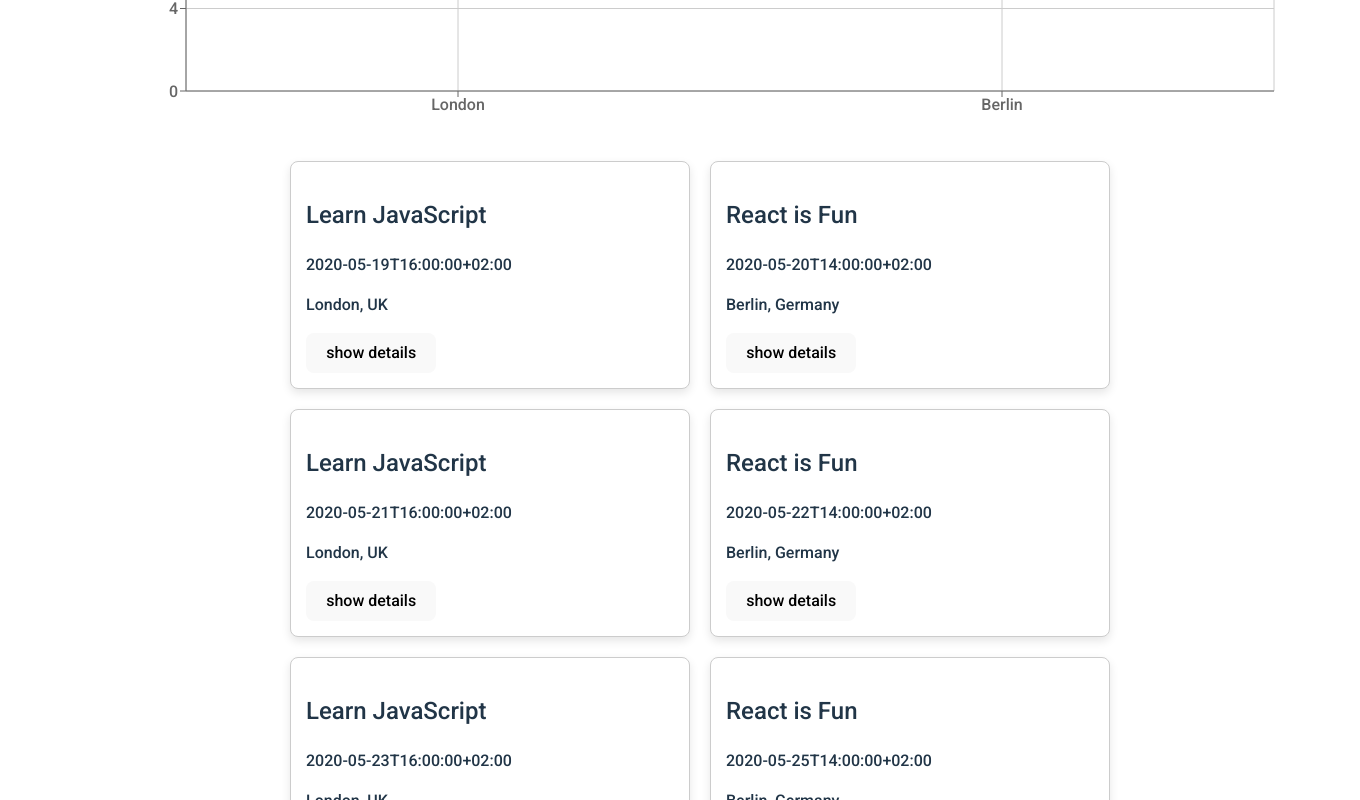
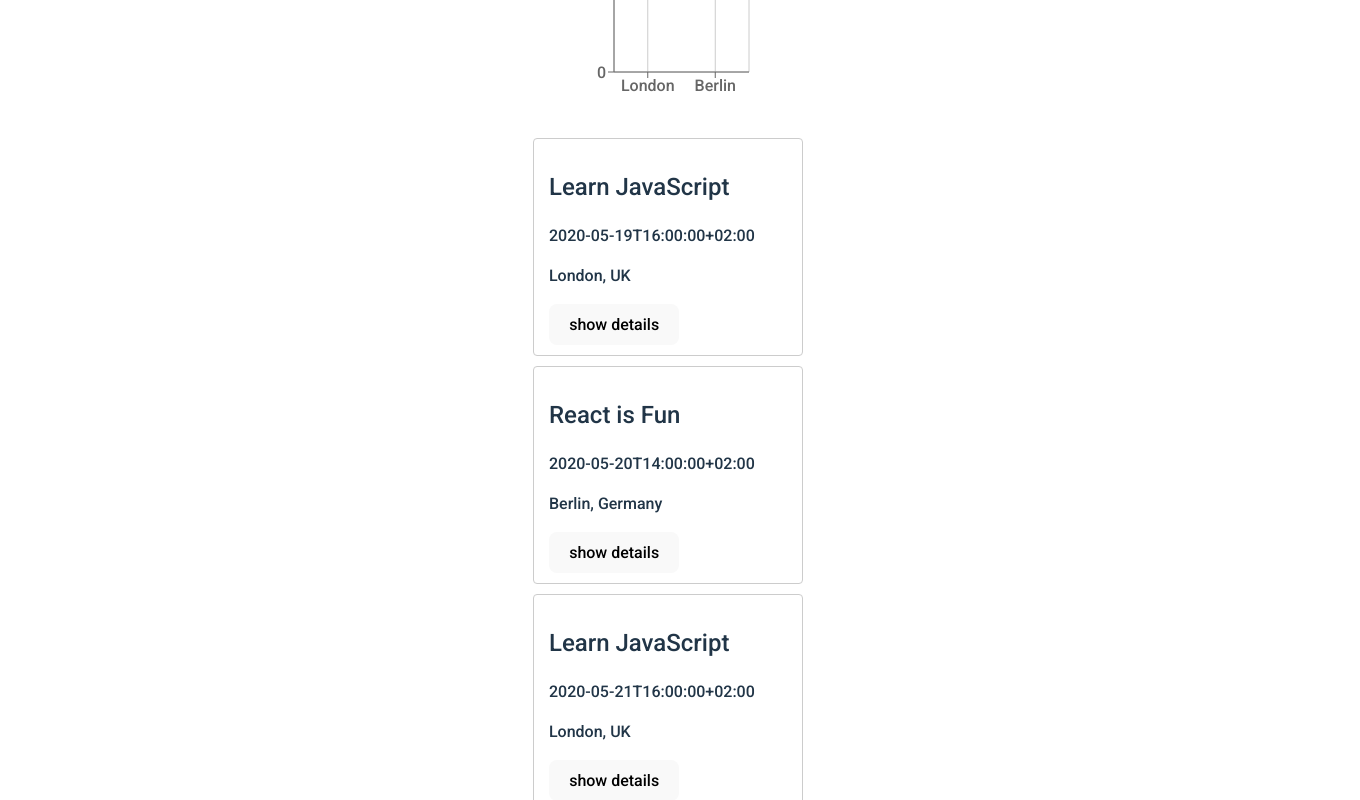
Before and after one commit to lorondo/meet, a React (Vite) app: page / in a window 1280 px wide. Shown: the part 560-1360 px from the top of the page, 1360 px wide, since content can reach past the window. Built offline with nearby package versions, Linux system fonts and the light colour scheme.

Commit message:
Revert "Updated CSS"
This reverts commit 6d2b9b0b0b0dab29d903d4b0b6e6b000701ee292.

```diff
--- a/src/App.css
+++ b/src/App.css
@@ -60,29 +60,15 @@ input[type="number"] {
   box-shadow: 10px 10px 16px -12px rgba(0, 0, 0, 0.75);
 }
 
-#event-list {
-  display: flex;
-  flex-wrap: wrap;
-  justify-content: center; /* Centers the events */
-  gap: 20px; /* Adds spacing between event cards */
-  padding: 0;
-  margin: 20px auto;
-  max-width: 1200px; /* Prevents it from being too wide */
-  list-style: none;
-}
-
-#event-list li {
+.event {
+  padding: 10px 15px;
+  margin-bottom: 10px;
+  text-align: left;
+  border: 1px solid #ccc;
+  border-radius: 4px;
+  position: relative;
   width: 100%;
-  max-width: 400px; /* Ensures events aren't too wide */
-}
-
-.event {
-  background: white;
-  padding: 15px;
-  border-radius: 8px;
-  box-shadow: 0px 4px 10px rgba(0, 0, 0, 0.1);
-  border: 1px solid #ccc;
-  text-align: left;
+  max-width: 600px;
 }
 
 .alerts-container {
```
